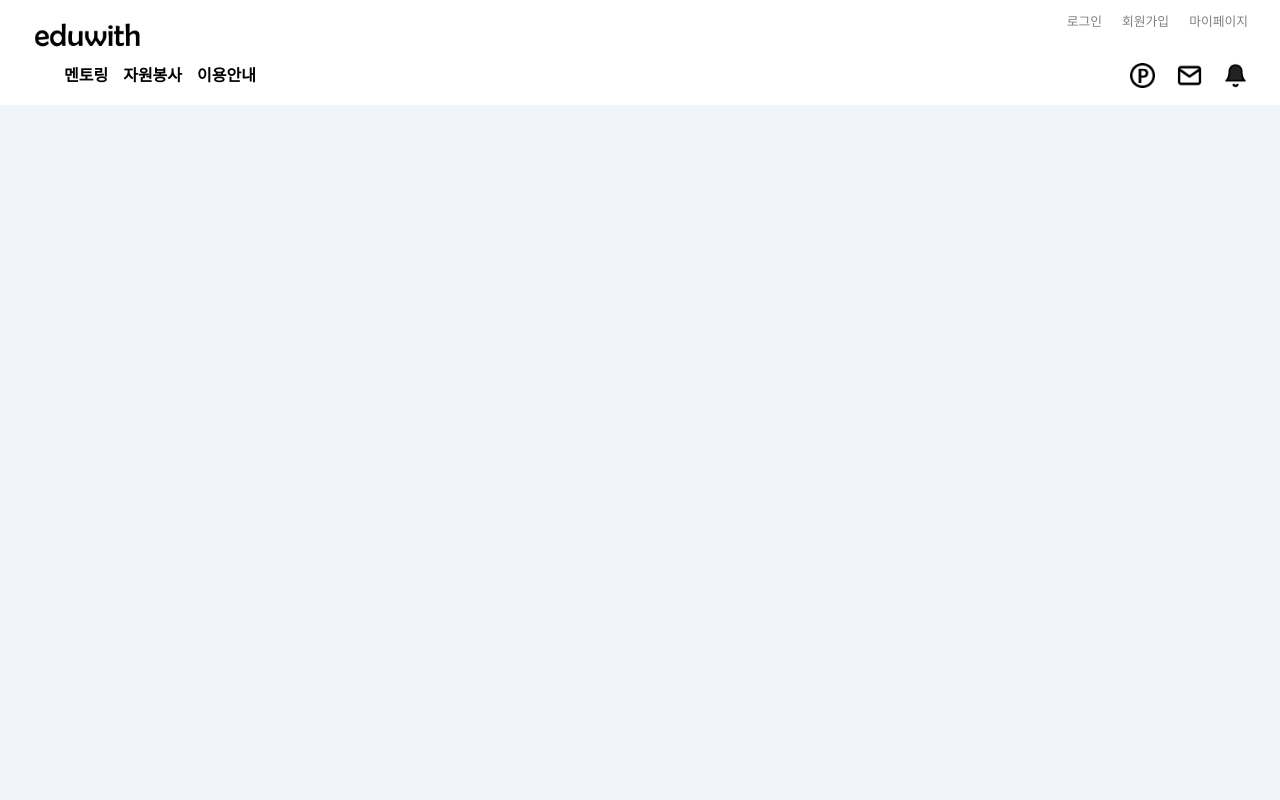
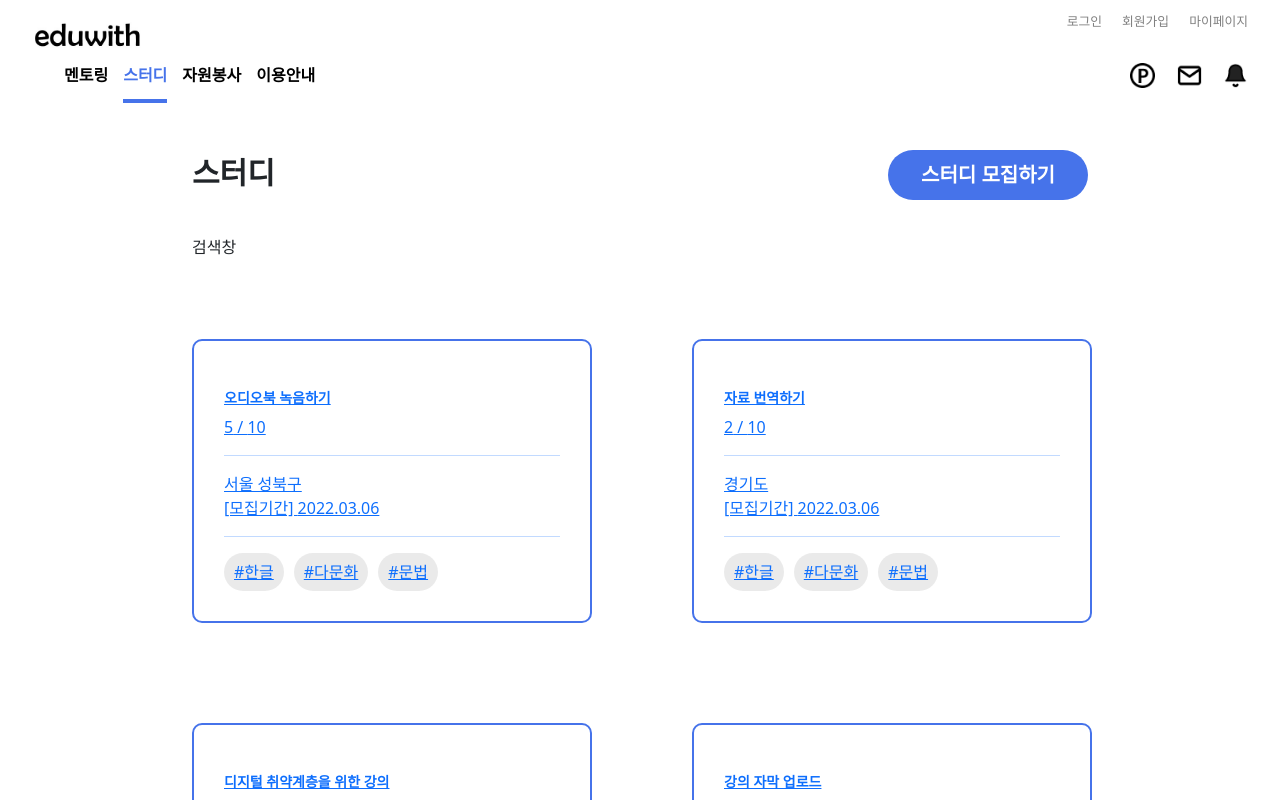
Before and after one commit to Eduwith/frontend, a React (Create React App) app: page /study in a window 1280 px wide. Shown: the top 800 px of the page. Built offline with nearby package versions, Linux system fonts and the light colour scheme.

Commit message:
FEAT: study

```diff
--- a/src/App.js
+++ b/src/App.js
@@ -9,6 +9,7 @@ import Login from './components//user/Login';
 import Volunteer from './routes/Volunteer';
 import VolunteerDetail from './components/volunteer/VolunteerDetail';
 import Mentoring from "./routes/Mentoring";
+import Study from "./routes/Study";
 import MyPage from "./routes/Mypage";
 import MyMentoApply from './components/mypage/MyMentoApply';
 import MyMento from './components/mypage/MyMento';
@@ -29,7 +30,6 @@ function App() {
             <Route path="/" element={<Home />}></Route>
             <Route path="/main" element={<Home />}></Route>
             <Route path="/login" element={<Login />}></Route>
-
             <Route path="/join" element={<Join />}></Route>
 
             <Route path="/mypage" element={<MyPage/>}></Route>
@@ -40,6 +40,7 @@ function App() {
             <Route path="/mypoint" element={<MyPoint/>}></Route>
 
             <Route path="/mentoring" element={<Mentoring />}></Route>
+            <Route path="/study" element={<Study />}></Route>
             <Route path="/volunteer" element={<Volunteer/>}></Route>
             <Route path="/volunteerdetail/:idex" element={<VolunteerDetail />}></Route>
 
--- a/src/components/home/Navbar.js
+++ b/src/components/home/Navbar.js
@@ -52,6 +52,7 @@ function Navbar({isLogin}) {
     <nav className={styles.subvar}>
       <ul className={styles.subLinks}>
         <li><NavLink to="/mentoring" style={({ isActive }) => isActive ? activeStyle : undefined } className={styles.link}> 멘토링</NavLink></li>
+        <li><NavLink to="/study" style={({ isActive }) => isActive ? activeStyle : undefined } className={styles.link}> 스터디</NavLink></li>
         <li><NavLink to="/volunteer" style={({ isActive }) => isActive ? activeStyle : undefined } className={styles.link}> 자원봉사</NavLink></li>
         <li><NavLink to="/guide" style={({ isActive }) => isActive ? activeStyle : undefined } className={styles.link}>이용안내</NavLink></li>
       </ul>
--- a/src/components/volunteer/VolunteerDetail.js
+++ b/src/components/volunteer/VolunteerDetail.js
@@ -17,7 +17,6 @@ function VolunteerDetail() {
 
     return(
         <div>
-            <Navbar/>
             <div className={s.content}>
                 <div className={s.titleblock}>
                     <div className={s.recruitstate}>모집중</div>
--- /dev/null
+++ b/src/routes/Study.js
@@ -0,0 +1,78 @@
+import React from "react";
+import styles from "./Study.module.css";
+import { Link } from "react-router-dom";
+import { useEffect, useState } from "react";
+import vlists from "../data.js";
+import scrapicon from "../images/scrap.png";
+
+function Study(){
+    const [slist, setSlist] = useState(vlists);
+    // const [loading, setLoading] = useState(false);
+    // const [error, setError] = useState(null);
+    // const apiStudy = "http://localhost:8080/api/study";
+    // const getSlist = async () => {
+    //     try {
+    //         // 요청이 시작 할 때에는 error 와 vlist 초기화 , loading 상태를 tru로
+    //         setError(null);
+    //         setSlist(null);
+    //         setLoading(true);
+    //         const response = await axios.get(apiStudy);
+    //         setSlist(response.data); // 데이터는 response.data 안에
+    //         console.log(response.data);
+    //     } catch (e) {
+    //         setError(e);
+    //         console.log(e);
+    //     }
+    //     setLoading(false);
+    // };
+
+    // useEffect(() => {
+    //     getSlist();
+    // }, []);
+
+    // if (loading) return <div>로딩중..</div>;
+    // if (error) return <div>에러가 발생했습니다</div>;
+    // // 아직 users가 받아와 지지 않았을 때는 아무것도 표시되지 않음
+    // if (!slist) return null;
+
+    return(
+        <div className={styles.wrap}>
+            <div className={styles.shead}>
+                <div className={styles.stitle}>스터디</div>
+                <button className={styles.swritebtn}>스터디 모집하기</button>
+            </div>
+            <div className={styles.ssearch}>검색창</div>
+            <div className={styles.sbody}>
+            {slist.map((item, idex) =>
+                (
+                    <Link to={`/volunteerdetail/${idex}`} state={{ data: slist[idex] }}>
+                        <div className={styles.box} key={idex}>
+                            <div className={styles.boxtop}>
+                                <h3 className={styles.boxtitle}>{slist[idex].title}</h3>
+                                <div src={scrapicon} className={styles.scrapbtn}></div>
+                            </div>
+                            <div>{slist[idex].current_people} / {slist[idex].total_people}</div>
+                            <hr/>
+                            <div className={styles.boxdetail}>
+                                {slist[idex].address} <br/>
+                                [모집기간] {slist[idex].r_end_date}
+                                <hr/>
+                            </div>
+
+                            <div className={styles.boxtag}>
+                                <div className={styles.tag}>#한글</div>
+                                <div className={styles.tag}>#다문화</div>
+                                <div className={styles.tag}>#문법</div>
+                            </div>
+
+                        </div>
+                    </Link>
+
+            ))}
+            </div>
+        </div>
+    );
+
+}
+
+export default Study;
--- /dev/null
+++ b/src/routes/Study.module.css
@@ -0,0 +1,51 @@
+.wrap{
+    padding: 0 15%;
+}
+.shead{
+    margin-top: 45px;
+    margin-bottom: 35px;
+    display: flex;
+    justify-content: space-between;
+}
+.stitle{
+    font-weight: 600;
+    font-size: 30px;
+}
+.swritebtn{
+    color: white;
+    background-color: #4673EA;
+    width: 200px;
+    height: 50px;
+    border: none;
+    border-radius: 30px;
+
+    font-weight: 600;
+    font-size: 20px;
+}
+.sbody{
+    margin-top: 80px;
+    display: grid;
+    grid-template-columns: repeat(2, minmax(400px, 1fr));
+    grid-gap: 100px;
+
+}
+.box{
+    padding: 30px;
+    border: 2px solid #4673EA;
+    border-radius: 10px;
+}
+.boxtop{
+    display: flex;
+    justify-content: space-between;
+}
+
+.boxtag{
+    display: flex;
+}
+.tag{
+    margin-right: 10px;
+    padding: 7px 10px;
+
+    background-color: rgba(51, 51, 51, 0.1);;
+    border-radius: 30px;
+}
```
Also changed, not shown: src/routes/Home.module.css (+0 -8 lines), src/images/scrap.png (added).
